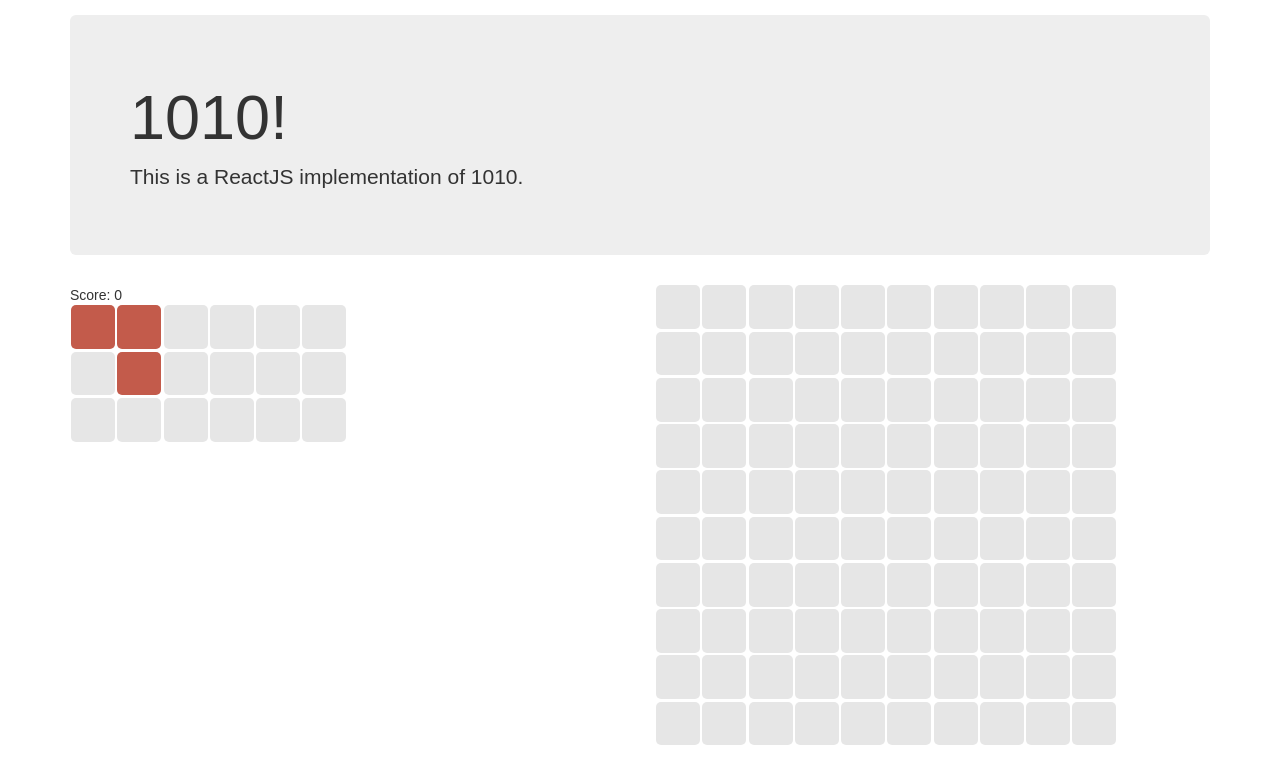
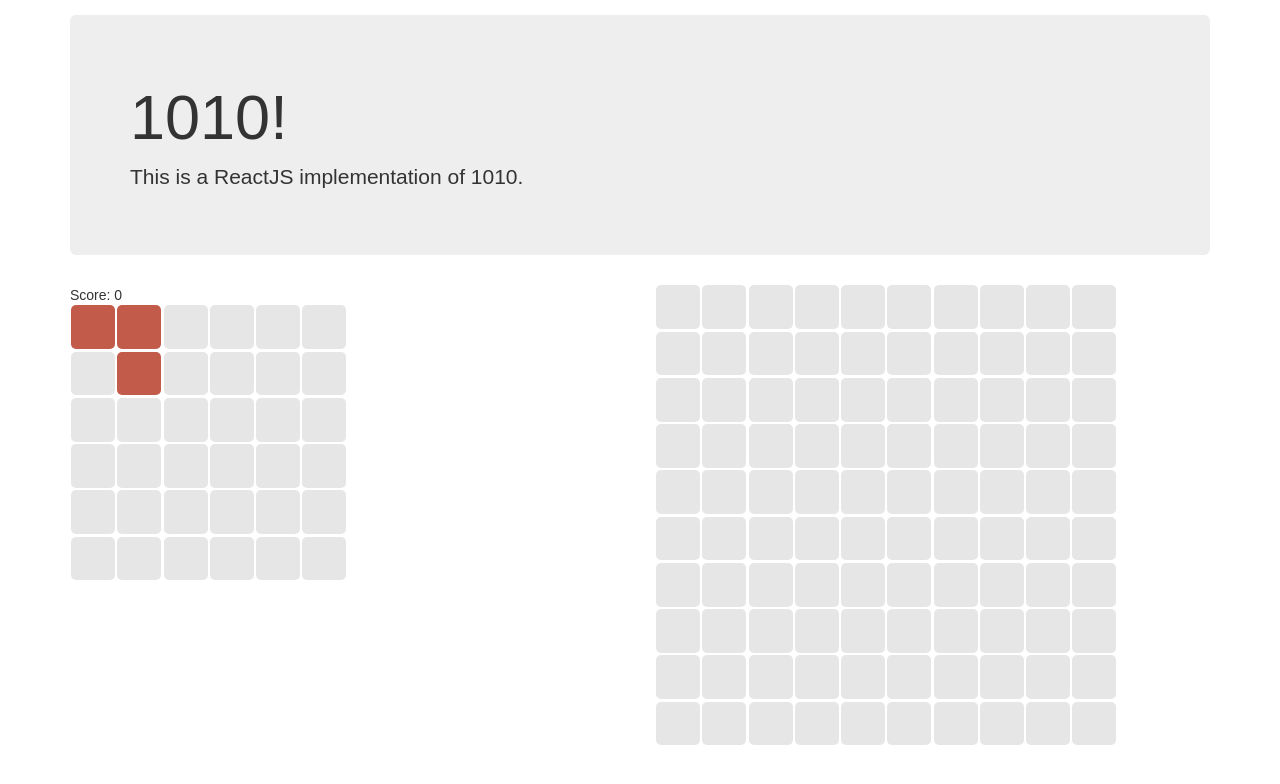
Before and after one commit to kthffmn/ten-ten, a React (Create React App) app: page / in a window 1280 px wide. Shown: the top 784 px of the page. Built offline with nearby package versions, Linux system fonts and the light colour scheme.

Commit message:
rotate shape by clicking on sandbox

```diff
--- a/src/App.js
+++ b/src/App.js
@@ -10,7 +10,7 @@ import Sandbox from './Sandbox';
 const boardColCount = 10;
 const boardRowCount = 10;
 const sandboxColCount = 6;
-const sandboxRowCount = 3;
+const sandboxRowCount = 6;
 
 const SHAPES = _.mapValues({
   caterpillar: ['xxxxxx'],
@@ -24,6 +24,8 @@ const SHAPES = _.mapValues({
 
 const COLORS = ['teal', 'green', 'pink', 'purple', 'blue', 'red', 'yellow', 'orange']
 
+
+const rotated = shape => _.unzip(shape.map(col => [...col].reverse()))
 
 const emptyGrid = (colCount, rowCount) => (
   _.times(colCount, () => (
@@ -69,6 +71,12 @@ class App extends Component {
     }
   }
 
+  rotate() {
+    this.setState({
+      shape: rotated(this.state.shape)
+    })
+  }
+
   hover(x, y) {
     const { board, shape } = this.state
     this.setState({
@@ -102,6 +110,7 @@ class App extends Component {
           <Scoreboard score={0}/>
           <Sandbox
             grid={sandboxGrid}
+            rotate={this.rotate.bind(this)}
           />
         </div>
         <Board
--- a/src/Sandbox.jsx
+++ b/src/Sandbox.jsx
@@ -1,13 +1,14 @@
 import React from 'react';
 import Column from './Column';
 
-export default ({ grid }) => (
+export default ({ grid, rotate }) => (
   <div className="board noselect no-gutter">
     {grid.map((col, x) => (
        <Column
          key={x}
          x={x}
          squares={col}
+         placeShape={rotate}
        />
      ))}
   </div>
```
